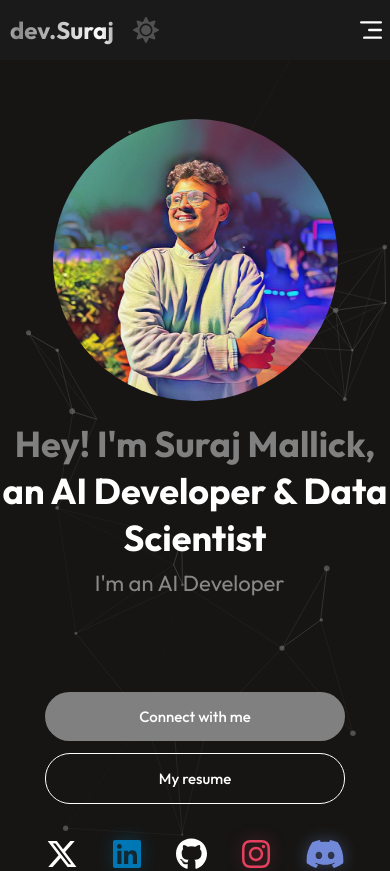
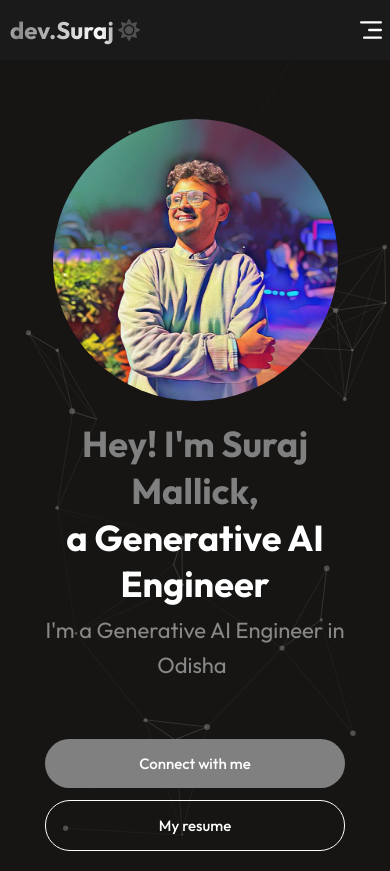
Before and after one commit to yonlysuraj/dev.Suraj, a React (Vite) app: page / in a window 390 px wide. Shown: the top 871 px of the page. Built offline with nearby package versions, Linux system fonts and the light colour scheme; no server answers; a web font is replaced by a local one.

Commit message:
Mobile View changes

```diff
--- a/src/components/About/About.jsx
+++ b/src/components/About/About.jsx
@@ -21,7 +21,7 @@ const About = () => {
         </div>
         <div ref={rightRef} className="about-right scroll-animate delay-2">
           <div className="about-para">
-            <p>I am Suraj Mallick, a Data Scientist and AI Developer with production experience building scalable Computer Vision and AI/ML solutions. Specialized in developing end-to-end vision pipelines, image and video processing workflows, and OCR-based intelligent document systems that deliver measurable business impact.</p>
+            <p>I am Suraj Mallick, a Generative AI Engineer with production experience building scalable Computer Vision and AI/ML solutions. Specialized in developing end-to-end vision pipelines, image and video processing workflows, and OCR-based intelligent document systems that deliver measurable business impact.</p>
 
             <div className="key-highlights">
               <p>-Computer Vision: OpenCV, OCR (Doctr, Tesseract), Vision LLMs, Object Detection.</p>
--- a/src/components/Hero/Hero.css
+++ b/src/components/Hero/Hero.css
@@ -244,6 +244,7 @@
         font-size: 36px; /* Reduced from 42px */
         text-align: center;
         line-height: 1.3;
+        padding: 0 15px; /* Add space on left and right */
     }
 
     .hero p {
--- a/src/components/Hero/Hero.jsx
+++ b/src/components/Hero/Hero.jsx
@@ -76,11 +76,11 @@ const Hero = () => {
       <div className="hero-content">
         <h1>
           <span>Hey! I'm Suraj Mallick,</span><br/>
-          an AI Developer & Data Scientist
+          a Generative AI Engineer
         </h1>
         <TypeAnimation
           sequence={[
-            'I\'m an AI Developer in Odisha, specializing in Computer Vision and ML',
+            'I\'m a Generative AI Engineer in Odisha, specializing in Computer Vision and ML',
             1000,
             'I build scalable ML pipelines',
             1000,
--- a/src/components/NavBar/NavBar.css
+++ b/src/components/NavBar/NavBar.css
@@ -13,7 +13,7 @@
 .nav-brand {
     display: flex;
     align-items: center;
-    gap: 15px;
+    gap: 10px; /* Reduced base gap */
     z-index: 2;
 }
 
@@ -162,10 +162,13 @@
         align-items: center;
     }
 
+    .nav-brand {
+        gap: 2px; /* Bring toggle very close to logo on mobile */
+    }
+
     .navbar h1 {
         font-size: 24px; /* Reduced size */
         margin: 0; /* Remove auto margins */
-        margin-right: auto; /* Keep this to push heading left */
         padding-left: 0; /* Remove any padding */
     }
 
--- a/src/components/ThemeToggle/ThemeToggle.css
+++ b/src/components/ThemeToggle/ThemeToggle.css
@@ -29,7 +29,10 @@
 }
 
 @media (max-width: 768px) {
+    .theme-toggle {
+        padding: 2px;
+    }
     .toggle-icon-btn {
-        font-size: 26px;
+        font-size: 22px;
     }
 }
```
